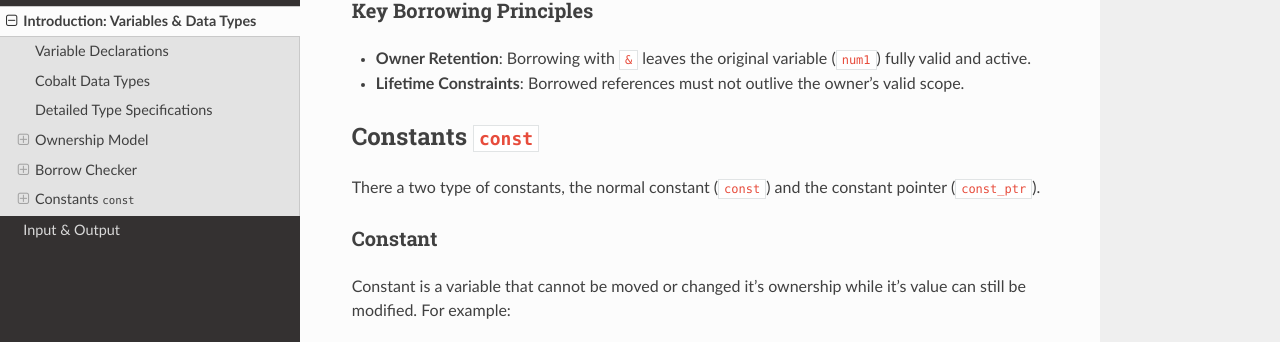
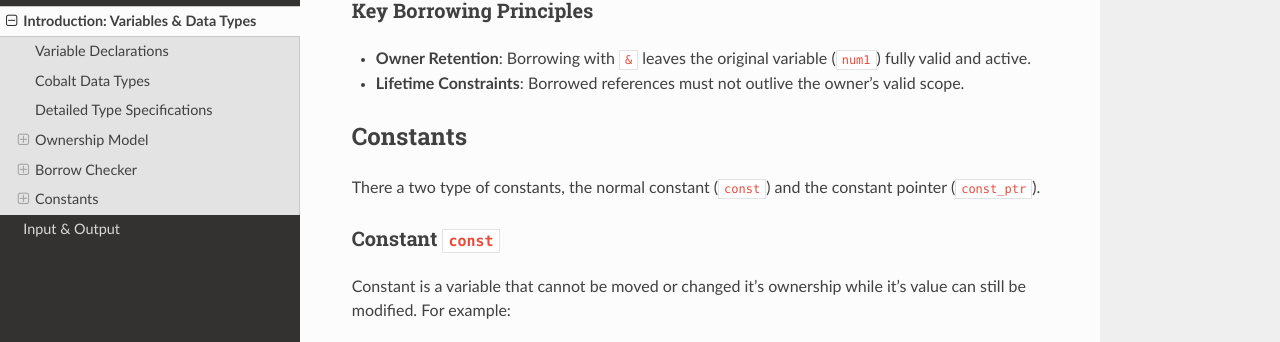
Before and after one commit to Colondry/Cobalt-Language, a Sphinx documentation site: the page built from docs/variables.md, in a window 1280 px wide and 900 px high, scrolled down 2605 px. Shown: the part 132-474 px from the top of the window. Built offline with Sphinx 7.4.7 and the Read the Docs theme 3.1.0, drawn with Linux system fonts in a browser that asks for light colours.

Commit message:
Docs Revines 6

```diff
--- a/docs/variables.md
+++ b/docs/variables.md
@@ -98,9 +98,9 @@ println!("{} and {}", num1, num2)
 * **Owner Retention**: Borrowing with `&` leaves the original variable (`num1`) fully valid and active.
 * **Lifetime Constraints**: Borrowed references must not outlive the owner's valid scope.
 
-## Constants `const`
+## Constants
 There a two type of constants, the normal constant (`const`) and the constant pointer (`const_ptr`).
-### Constant
+### Constant `const`
 Constant is a variable that cannot be moved or changed it's ownership while it's value can still be modified.
 For example:
 
```
